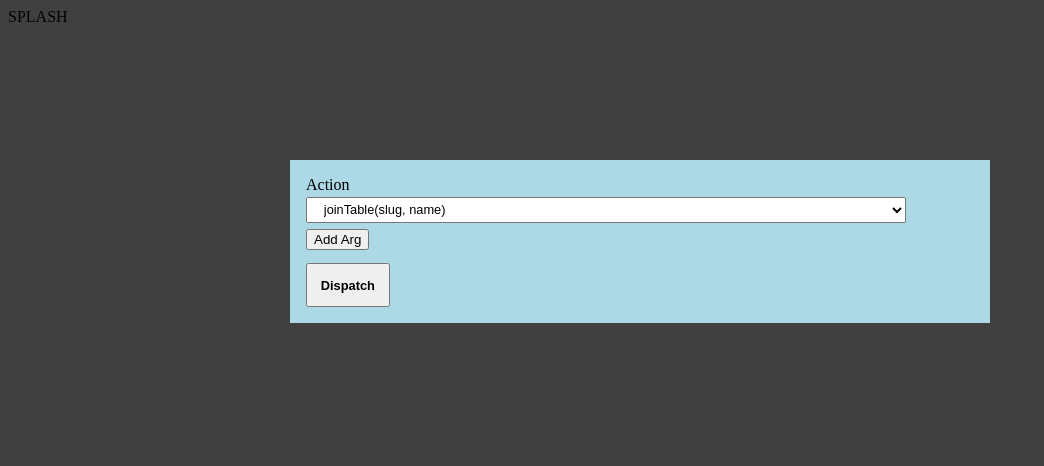
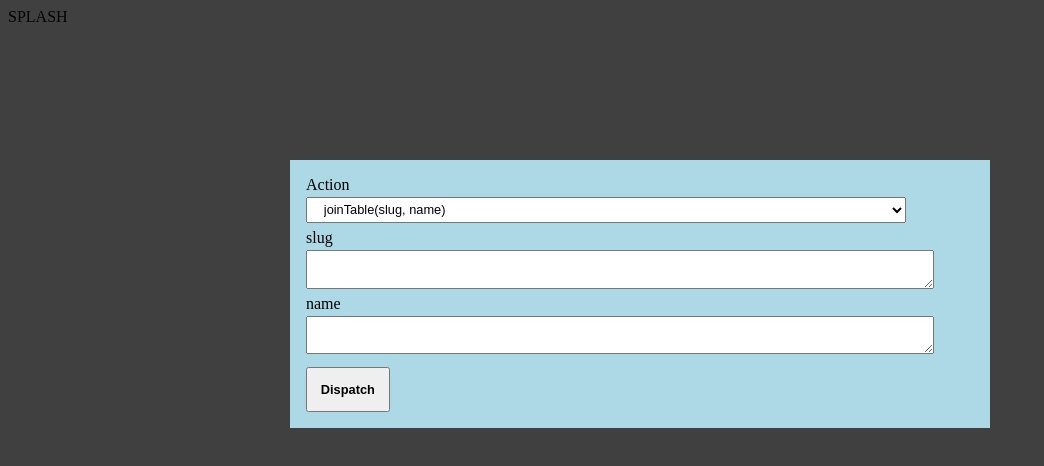
Before and after one commit to Camb-io/playcamb.io, a React (Create React App) app in the folder cambio-client/: page / in a window 1280 px wide. Shown: the top 466 px of the page, without its empty margins (0-1044 px from the left). Built offline with nearby package versions, Linux system fonts and the light colour scheme.

Commit message:
dynamic form creation based on args

```diff
--- a/cambio-client/src/components/Simulator/Simulator.main.jsx
+++ b/cambio-client/src/components/Simulator/Simulator.main.jsx
@@ -1,4 +1,4 @@
-import React, { useState } from 'react'
+import React, { useState, useEffect } from 'react'
 import { useDispatch } from 'react-redux'
 
 import Modal from './Modal'
@@ -7,12 +7,12 @@ import * as boardActions from '../../store/board/actions'
 const getArgNames = fn => {
   let fnString = fn.toString()
   let argStr = "";
-  // arrow fns
+  // regular fns
   if (fnString.slice(0, 8) === "function") {
     let start = fnString.indexOf("(")
     let end = fnString.indexOf(")")
     argStr += fnString.slice(start + 1, end)
-  } else { // regular fns
+  } else { // arrow fns
     let args = fn.toString().split("=>")[0]
     argStr += args.replace(/\(|\)/g, '').trim()
   }
@@ -20,46 +20,77 @@ const getArgNames = fn => {
   return args
 }
 
+const allActions = Object.keys(boardActions).map(action => {
+  const args = getArgNames(boardActions[action]).map(arg => ({ name: arg, value: undefined}))
+  return {
+    name: action,
+    args
+  }
+})
+
 const Simulator = (props) => {
   const dispatch = useDispatch()
-  const [args, setArgs] = useState([])
-  const [action, setAction] = useState(Object.keys(boardActions)[0])
+  const [actions, setActions] = useState([])
+  const [selectedActionIndex, setSelectedActionIndex] = useState(0)
+
+  useEffect(() => {
+    setActions(allActions)
+  }, [])
+
+  const selectedAction = actions[selectedActionIndex]
 
   const handleSubmit = e => {
     e.preventDefault()
-    const parsedArgs = args.map(arg => arg[0] === "{" || arg[0] === "[" ? JSON.parse(arg) : arg)
-    console.log(parsedArgs);
-    // dispatch(boardActions[action](...parsedArgs));
+    const parsedArgs = selectedAction.args.map(arg => arg.value[0] === "{" || arg.value[0] === "[" ? JSON.parse(arg.value) : arg.value)
+    dispatch(boardActions[selectedAction.name](...parsedArgs));
   }
 
-  const handleArgChange = changeIndex => e => {
-    const newArgs = args.map((arg, index) => changeIndex === index ? e.target.value : arg)
-    setArgs(newArgs)
+  const handleArgChange = name => e => {
+    const newActions = actions.map((action, index) => {
+      if (index === selectedActionIndex) {
+        const newArgs = action.args.map(arg => {
+          if (arg.name === name) {
+            return {
+              name: arg.name,
+              value: e.target.value
+            }
+          } else {
+            return arg
+          }
+        })
+
+        return {
+          ...action,
+          args: newArgs
+        }
+      } else {
+        return action
+      }
+    })
+    setActions(newActions)
   }
 
   const handleActionChange = e => {
-    setAction(e.target.value)
-  }
-
-  const handleAddArg = e => {
-    setArgs([...args, ""])
+    setSelectedActionIndex(parseInt(e.target.value))
   }
 
   const renderActions = () => {
-    return Object.keys(boardActions).map(action =>
-      <option value={action} key={action}>
-        {action}({getArgNames(boardActions[action]).join(", ")})
+    return actions.map((action, index) =>
+      <option value={index} key={action.name}>
+        {action.name}({action.args.map(arg => arg.name).join(", ")})
       </option>
     )
   }
 
   const renderArgs = () => {
-    return args.map((arg, index) => {
+    if (!selectedAction) return null;
+
+    return selectedAction.args.map((arg, index) => {
       return (
-        <>
-          <label htmlFor="argument">Argument {index + 1}</label>
-          <textarea name="argument" rows="2" onChange={handleArgChange(index)} value={arg}></textarea>
-        </>
+        <div key={arg.name}>
+          <label htmlFor={arg.name}>{arg.name}</label>
+          <textarea name={arg.name} rows="2" onChange={handleArgChange(arg.name)} value={arg.value}></textarea>
+        </div>
       )
     })
   }
@@ -72,7 +103,6 @@ const Simulator = (props) => {
           {renderActions()}
         </select>
         {renderArgs()}
-        <button onClick={handleAddArg} type="button">Add Arg</button>
         <input type="submit" value="Dispatch" />
       </form>
     </Modal>
```
